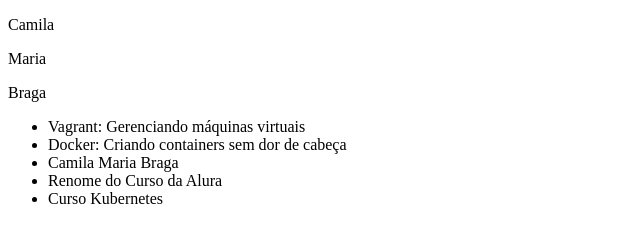
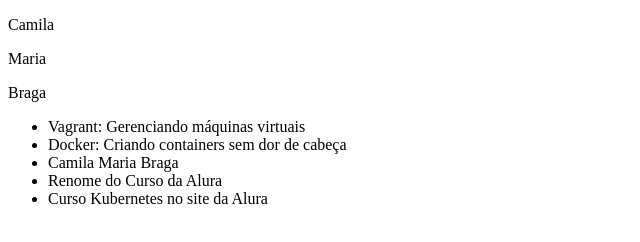
Before and after one commit to CamilaBragabyron/byronTraineeGit2022, a plain HTML site: page index.html in a window 1280 px wide. Shown: the whole page, without its empty margins (0-640 px from the left). Drawn offline with Linux system fonts and the light colour scheme.

Commit message:
no site da alura

```diff
--- a/index.html
+++ b/index.html
@@ -16,7 +16,7 @@
     <li>Docker: Criando containers sem dor de cabeça</li>
     <li>Camila Maria Braga</li>
     <li>Renome do Curso da Alura</li>
-    <li>Curso Kubernetes</li>
+    <li>Curso Kubernetes no site da Alura</li>
   </ul>
 </body>
 
```
